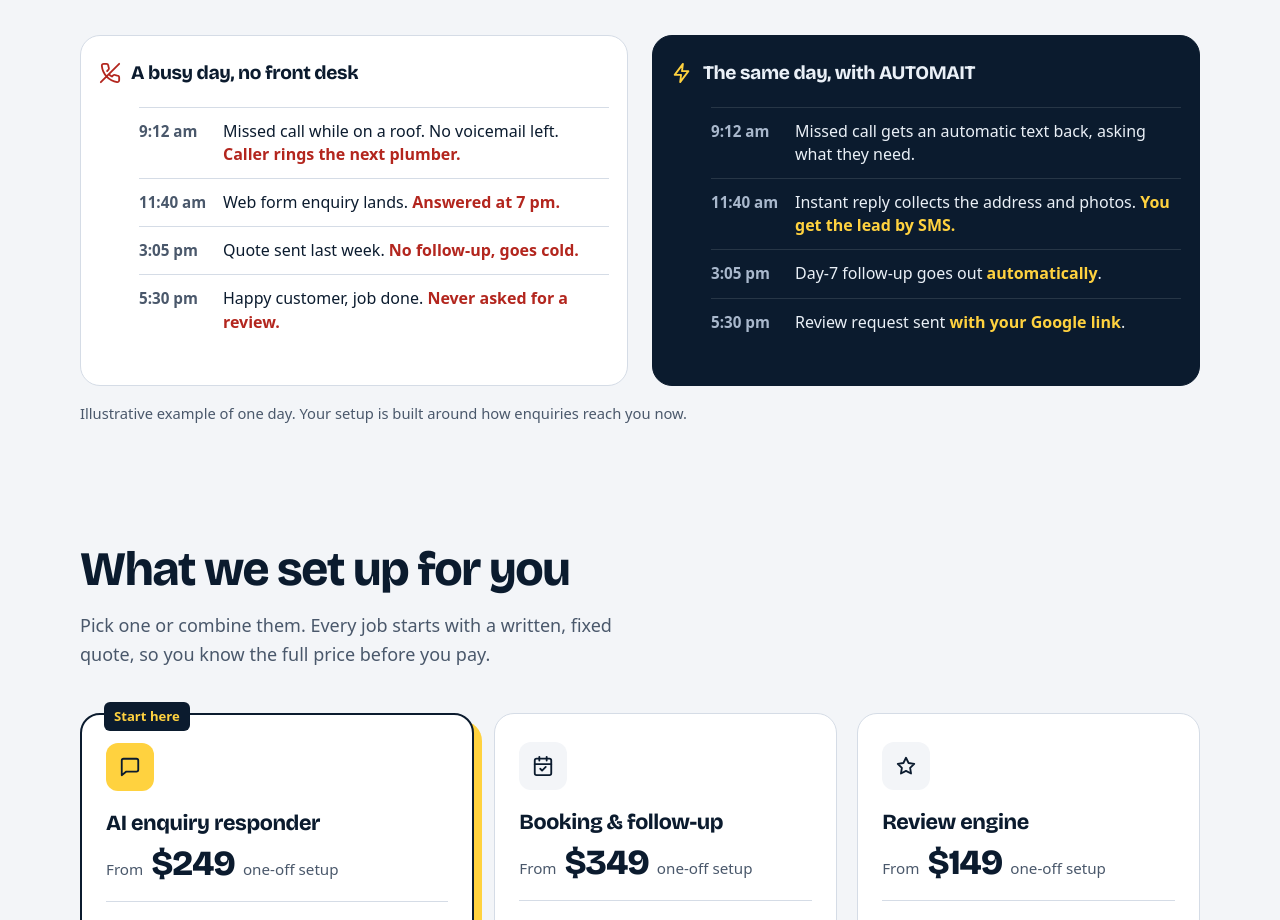
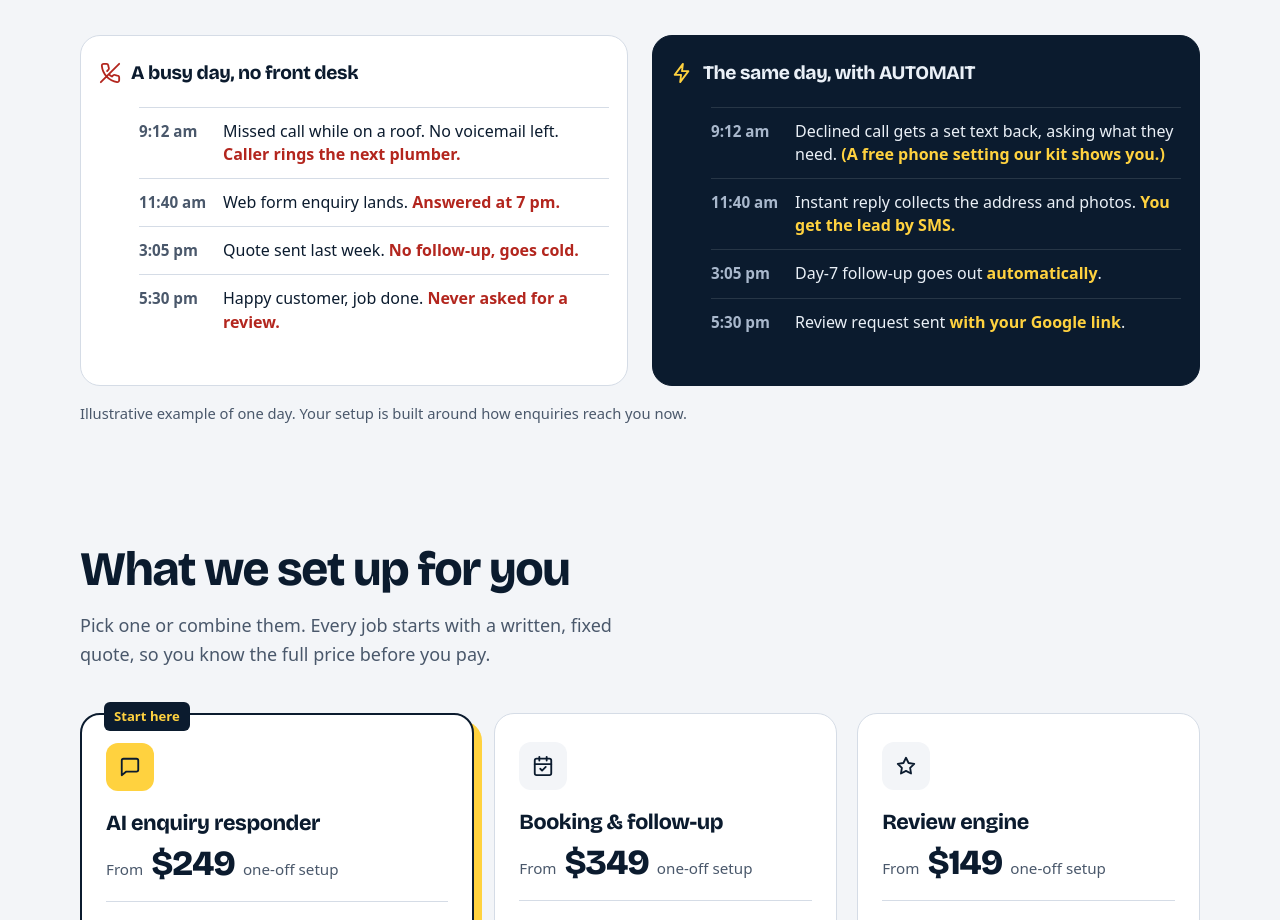
Before and after one commit to Hermes-champion/automait.au, a plain HTML site: page index.html in a window 1280 px wide. Shown: the part 2360-3280 px from the top of the page. Drawn offline with nearby package versions, Linux system fonts and the light colour scheme.

Commit message:
home: 9:12 panel matches what we sell (declined-call set text, not auto text-back) per Legal C036 F7

```diff
--- a/index.html
+++ b/index.html
@@ -640,7 +640,7 @@ footer .fbrand{margin-bottom:10px}
       <div class="col good">
         <h3><svg class="i" aria-hidden="true"><use href="#i-bolt"/></svg>The same day, with AUTOMAIT</h3>
         <ol class="events">
-          <li><time>9:12 am</time><span>Missed call gets an automatic text back, asking what they need.</span></li>
+          <li><time>9:12 am</time><span>Declined call gets a set text back, asking what they need. <em>(A free phone setting our kit shows you.)</em></span></li>
           <li><time>11:40 am</time><span>Instant reply collects the address and photos. <em>You get the lead by SMS.</em></span></li>
           <li><time>3:05 pm</time><span>Day-7 follow-up goes out <em>automatically</em>.</span></li>
           <li><time>5:30 pm</time><span>Review request sent <em>with your Google link</em>.</span></li>
```
